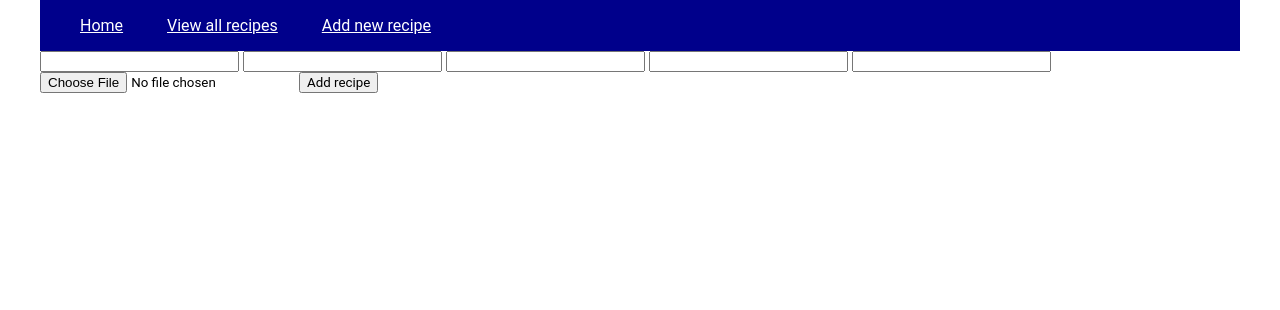
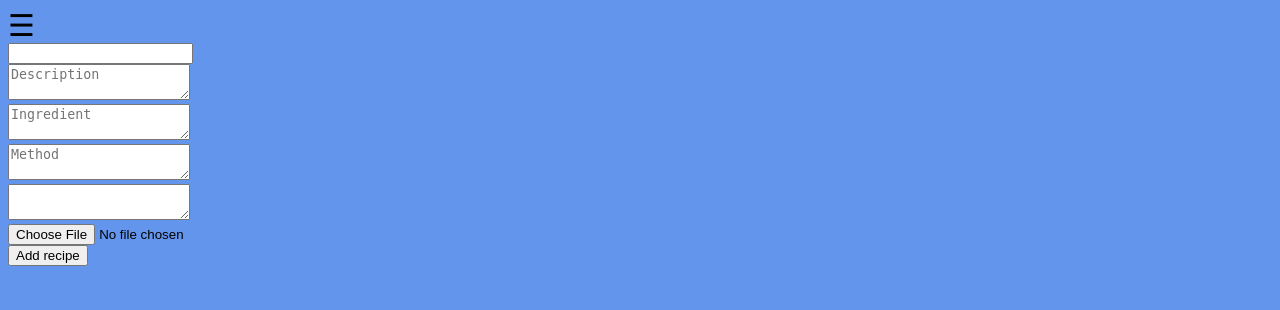
Before and after one commit to Kaediin/Recipebook, a Django app: page /Recipe/Create in a window 1280 px wide. Shown: the top 310 px of the page. Run offline with Django 3.2, Linux system fonts and the light colour scheme; some libraries are stand-ins or nearby versions.

Commit message:
Layout changes

```diff
--- a/Linda/templates/createRecipe.html
+++ b/Linda/templates/createRecipe.html
@@ -6,14 +6,14 @@
 </head>
 {% include "header.html" %}
 <body>
-<form method="post" action="../Recipe/Add" id="form">
+<form method="post" action="{% url 'addRecipe' %}" id="form">
     {% csrf_token %}
-    <input type="text" name="title_new_recipe">
-    <input type="text" name="description_new_recipe">
-    <input type="text" name="ingredients_new_recipe">
-    <input type="text" name="method_new_recipe">
-    <input type="number" name="est_time_new_recipe">
-    <input type="file" name="imgs_new_recipe" id="files">
+    <input type="text" name="title_new_recipe"><br>
+    <textarea name="description_new_recipe" placeholder="Description"></textarea><br>
+    <textarea name="ingredients_new_recipe" placeholder="Ingredient"></textarea><br>
+    <textarea name="method_new_recipe" placeholder="Method"></textarea><br>
+    <textarea name="est_time_new_recipe"></textarea><br>
+    <input type="file" name="imgs_new_recipe" id="files"><br>
     <input type="hidden" name="url" id="url">
     <input type="button" value="Add recipe" onclick="uploadimage()">
 </form>
@@ -34,9 +34,9 @@
     function uploadimage() {
         var storage = firebase.storage();
         var file = document.getElementById("files").files[0];
-        console.log('test1');
+
         var storageRef = storage.ref();
-        var thisref = storageRef.child(file.name).put(file);
+        var thisref = storageRef.child(makeid(15)).put(file);
         thisref.on('state_changed', function (snapshot) {
                 console.log("file uploaded succesfully");
             },
@@ -51,4 +51,15 @@
                 document.getElementById("form").submit();
             });
     }
+
+    function makeid(length) {
+        var result = '';
+        var characters = 'ABCDEFGHIJKLMNOPQRSTUVWXYZabcdefghijklmnopqrstuvwxyz0123456789';
+        var charactersLength = characters.length;
+        for (var i = 0; i < length; i++) {
+            result += characters.charAt(Math.floor(Math.random() * charactersLength));
+        }
+        return result;
+    }
+
 </script>
--- a/Linda/templates/header.html
+++ b/Linda/templates/header.html
@@ -1,40 +1,82 @@
 <!DOCTYPE html>
 <html lang="en">
-<header>
-    <nav>
-        <ul>
-            <a class="header_items" href="../Home">Home</a>
-        </ul>
-        <ul>
-            <a class="header_items" href="../Recipe/View">View all recipes</a>
-        </ul>
-        <ul>
-            <a class="header_items" href="../Recipe/Create">Add new recipe</a>
-        </ul>
-    </nav>
-</header>
+<meta name="viewport" content="width=device-width, initial-scale=1">
+<style>
+    html {
+        background: cornflowerblue;
+    }
 
-</html>
-<style>
-    * {
+    body {
         font-family: Roboto, sans-serif;
     }
 
-    body {
-        width: 1200px;
-        margin: auto;
+    .sidenav {
+        height: 100%;
+        width: 0;
+        position: fixed;
+        z-index: 1;
+        top: 0;
+        left: 0;
+        background-color: #26428b;
+        overflow-x: hidden;
+        transition: 0.5s;
+        padding-top: 60px;
     }
 
-    nav {
-        background: darkblue;
+    .sidenav a {
+        padding: 8px 8px 8px 32px;
+        text-decoration: none;
+        font-size: 25px;
+        color: white;
+        display: block;
+        transition: 0.3s;
     }
 
-    ul {
-        display: inline-block;
+    input[type=submit] {
+        -webkit-appearance: none;
     }
 
-    .header_items{
-        text-decoration: underline;
-        color: white;
+    .sidenav a:hover {
+        color: #f1f1f1;
+    }
+
+    .sidenav .closebtn {
+        position: absolute;
+        top: 0;
+        right: 25px;
+        font-size: 36px;
+        margin-left: 50px;
+    }
+
+    @media screen and (max-height: 450px) {
+        .sidenav {
+            padding-top: 15px;
+        }
+
+        .sidenav a {
+            font-size: 18px;
+        }
     }
 </style>
+</head>
+<body>
+
+<div id="mySidenav" class="sidenav">
+    <a href="javascript:void(0)" class="closebtn" onclick="closeNav()">&times;</a>
+    <a class="header_items" href="{% url 'home' %} ">Home</a>
+    <a class="header_items" href="{% url 'viewAllRecipies' %}">View all recipes</a>
+    <a class="header_items" href="{% url 'createNewRecipe' %}">Add new recipe</a>
+    <a class="logout" href="" style="color: darkred">Log out</a>
+</div>
+<span style="font-size:30px;cursor:pointer" onclick="openNav()">&#9776;</span>
+<script>
+    function openNav() {
+        document.getElementById("mySidenav").style.width = "250px";
+    }
+
+    function closeNav() {
+        document.getElementById("mySidenav").style.width = "0";
+    }
+</script>
+</body>
+</html>
--- a/Linda/templates/index.html
+++ b/Linda/templates/index.html
@@ -122,6 +122,7 @@
         -ms-transition: all 0.3s ease-in-out;
         -o-transition: all 0.3s ease-in-out;
         transition: all 0.3s ease-in-out;
+        -webkit-appearance: none;
     }
 
     input[type=button]:hover, input[type=submit]:hover, input[type=reset]:hover {
--- a/Linda/urls.py
+++ b/Linda/urls.py
@@ -4,9 +4,9 @@ from Linda import views
 urlpatterns = [
     path('', views.signIn),
     path('Sign-in', views.homepage),
-    path('Recipe/Create', views.createNewRecipe),
-    path('Recipe/Add', views.addNewRecipe),
-    path('Recipe/View', views.allViews),
+    path('Recipe/Create', views.createNewRecipe, name="createNewRecipe"),
+    path('Recipe/Add', views.addNewRecipe, name="addRecipe"),
+    path('Recipe/View', views.allViews, name="viewAllRecipies"),
     path(r'^post/(?P<uuid>\d+)/$', views.viewRecipe, name="viewRecipe"),
-    path('Home', views.gotohomepage)
+    path('Home', views.gotohomepage, name="home")
 ]
--- a/Linda/views.py
+++ b/Linda/views.py
@@ -83,6 +83,7 @@ def viewRecipe(request, uuid):
 def addNewRecipe(request):
     global db
     global bucket
+    date = datetime.now().strftime("%d %B %Y - %H:%M")
     recipe = Recipe(
         request.POST.get('title_new_recipe'),
         request.POST.get('description_new_recipe'),
@@ -91,7 +92,7 @@ def addNewRecipe(request):
         request.POST.get('est_time_new_recipe'),
         request.POST.get('url'),
         urls.email,
-        datetime.now().strftime("%d %B %Y - %H:%M")
+        date
     )
 
     data = {
@@ -118,7 +119,6 @@ def gotohomepage(request):
 def getAllRecipes():
     global db
     docs = db.collection('recipes').stream()
-    # docs.orderBy("date", "asc")
     recipes = []
 
     for doc in docs:
--- a/Recipebook/settings.py
+++ b/Recipebook/settings.py
@@ -25,7 +25,7 @@ SECRET_KEY = 'q=ot8n3v8%qh$@(qarb6^6k5-dq0dgzfye$3jvl%+l1^2a_&a='
 # SECURITY WARNING: don't run with debug turned on in production!
 DEBUG = True
 
-ALLOWED_HOSTS = []
+ALLOWED_HOSTS = ['192.168.2.11']
 
 
 # Application definition
```
Also changed, not shown: Linda/templates/allRecipes.html (+20 -7 lines), Linda/templates/viewRecipe.html (+62 -1 lines).
